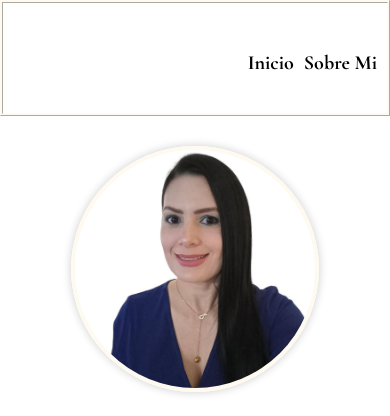
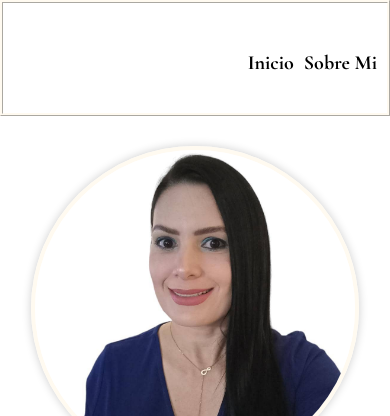
Before and after one commit to netorres16/Proyecto, a plain HTML site: page index.html in a window 390 px wide. Shown: the top 416 px of the page. Drawn offline with nearby package versions, Linux system fonts and the light colour scheme.

Commit message:
cambios en el section

```diff
--- a/css/style.css
+++ b/css/style.css
@@ -175,11 +175,6 @@ nav ul{
 main{
     padding: 30px;
 }
-img{
-    max-width: 15rem;
-    border-radius: 50%;
-    border: 4px solid floralwhite;
-    }
 
 .Boton {
     display: block;
```
